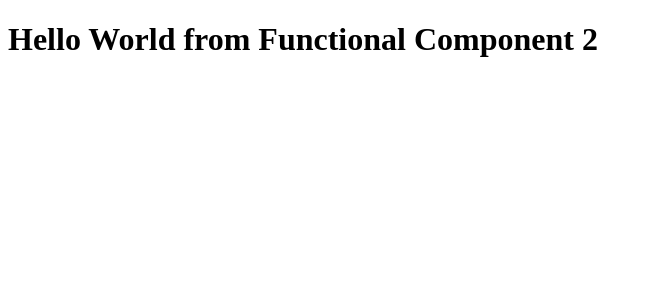
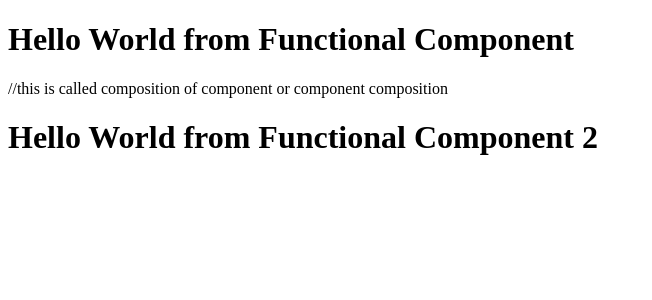
Before and after one commit to aryan21617/Demo-repo, a React (Vite) app: page / in a window 1280 px wide. Shown: the top 300 px of the page, without its empty margins (0-652 px from the left). Built offline with nearby package versions, Linux system fonts and the light colour scheme.

Commit message:
Component Composition

```diff
--- a/App.js
+++ b/App.js
@@ -21,12 +21,15 @@ const jsxHeading = (
 
 
 //React Functional component
-const HeadingComponent = () => {
-  return <h1> Hello World from Functional Component </h1> ;
-}
+const HeadingComponent = () => (
+   <h1> Hello World from Functional Component </h1>
+  );
 //Both are same headingComponent and HeadingComponent2
 const HeadingComponent2 = () => (
-  <h1> Hello World from Functional Component 2 </h1>
+  <div>
+    <HeadingComponent />   //this is called composition of component or component composition
+    <h1> Hello World from Functional Component 2 </h1>
+  </div>
 ) ;
 
 
```
